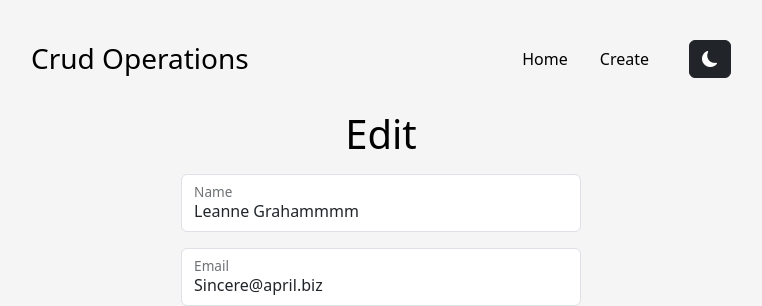
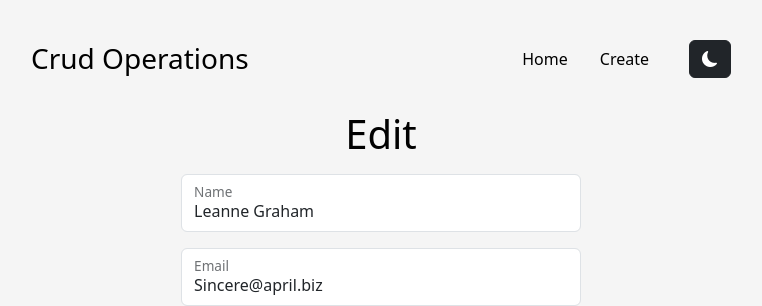
Before and after one commit to AlephOlortegui/reactCrudTable, a React (Create React App) app: page /edit/1 in a window 1280 px wide. Shown: the top 306 px of the page, without its empty margins (259-1021 px from the left). Built offline with nearby package versions, Linux system fonts and the light colour scheme; data requests are answered from the project's data file.

Commit message:
ThemeBtn.js className for icons, some comments removed, and again trying to ignore my /data/db.json

```diff
--- a/src/Comp/ThemeBtn.js
+++ b/src/Comp/ThemeBtn.js
@@ -4,7 +4,7 @@ import { ThemeContext } from "../context/ThemeProvider"
 const ThemeBtn = () => {
   const {toggleTheme, isDark} = useContext(ThemeContext)
   let style = isDark ? "btn-light" : "btn-dark";
-  let icon = isDark ? <i class="bi bi-brightness-high-fill"></i> : <i class="bi bi-moon-fill"></i>;
+  let icon = isDark ? <i className="bi bi-brightness-high-fill"></i> : <i className="bi bi-moon-fill"></i>;
   return (
     <div className='py-4'>
       <button className={`btn ${style}`} onClick={() => toggleTheme()}>
--- a/src/Custom/useFetch.js
+++ b/src/Custom/useFetch.js
@@ -4,14 +4,14 @@ const useFetch = (uri, setSomething=null) => {
   const [data, setData] = useState(null)
   const [isPending, setIsPending] = useState(true)
   const [error, setError] = useState(false)
-  console.log(typeof setSomething) // object
+  //console.log(typeof setSomething) // object
 
   useEffect(() => {
 
     const fetchData = async (uri) => {
       try {
         let res = await fetch(uri)
-        console.log(res)
+        //console.log(res)
           if(!res.ok){
             throw Error('could not fetch the data for that resource')
           } //throw break the try block
--- a/src/Custom/useFormFx.js
+++ b/src/Custom/useFormFx.js
@@ -27,10 +27,7 @@ const useFormFx = (uri, mthd, thisPage) => {
             headers: {"Content-Type": "application/json"},
             body: JSON.stringify(body)
         })
-        .then(() => {
-            console.log('handle Submit')
-            navigateTo(thisPage)
-        })
+        .then(() => navigateTo(thisPage))
   }
 
   return {
--- a/src/data/db.json
+++ b/src/data/db.json
@@ -1,7 +1,7 @@
 {
   "employee": [
     {
-      "username": "Leanne Grahammmm",
+      "username": "Leanne Graham",
       "email": "Sincere@april.biz",
       "phone": "1-770-736-8031",
       "id": 1
```
Also changed, not shown: 1 other file (tests, documents, lock files or other folders).
